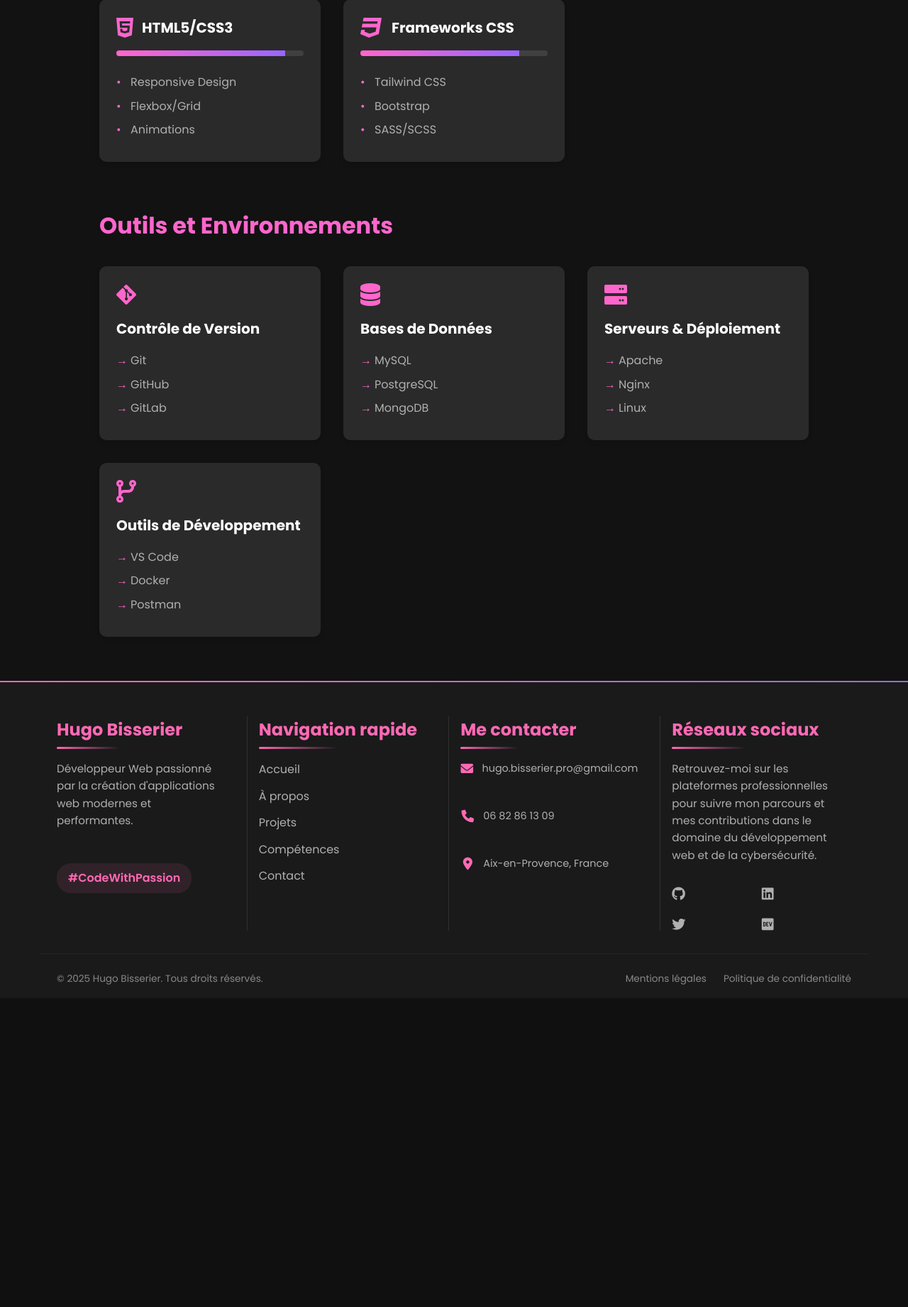
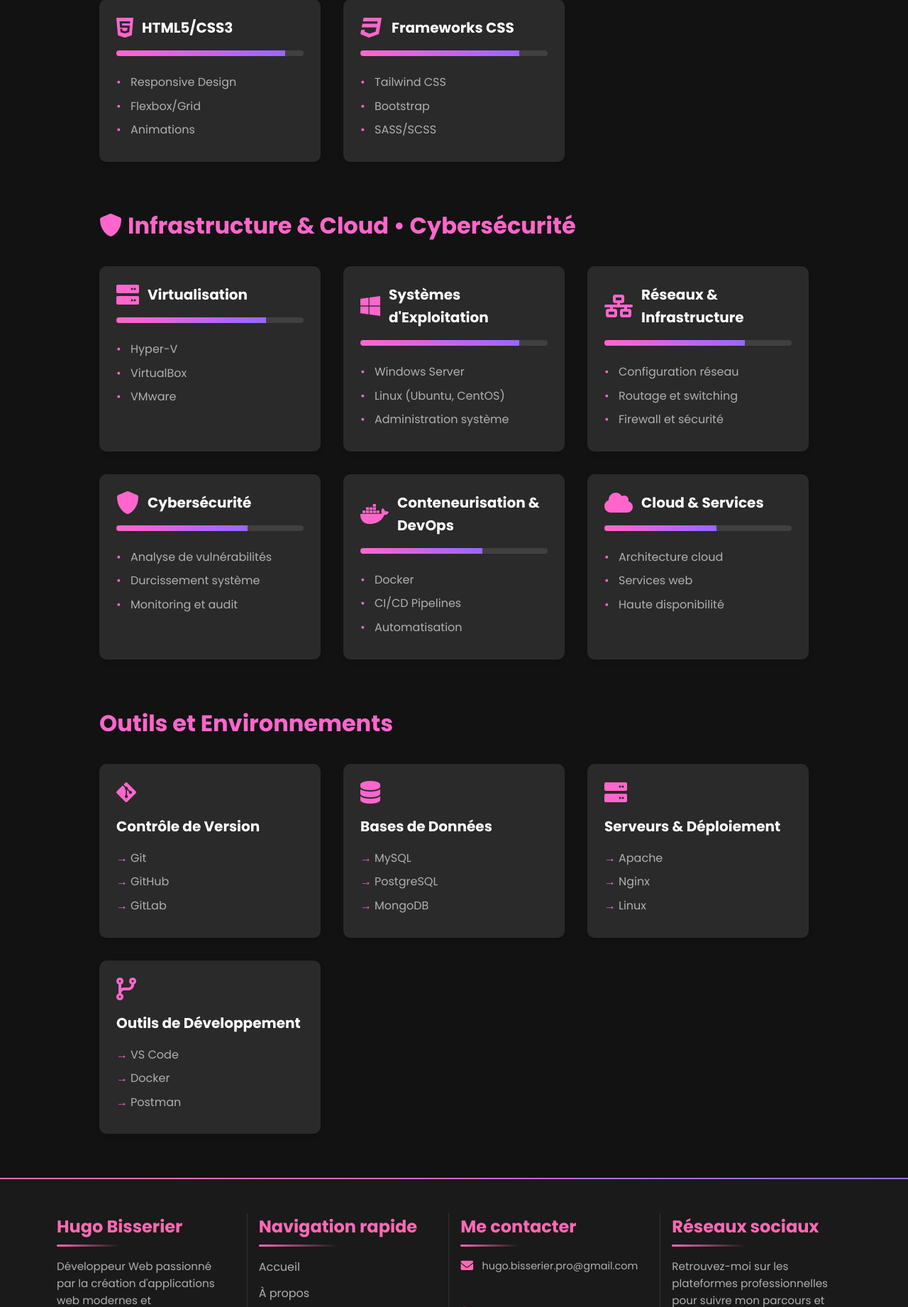
Before and after one commit to MentalOfCrow/dev-portfolio, a PHP site: page /skills in a window 1280 px wide. Shown: the part 1246-3087 px from the top of the page at 71% size. Before the commit the page ends 2633 px from the top, so only its background shows below. Run offline with PHP 8.4, Linux system fonts and the light colour scheme.

Commit message:
Update skills.php

```diff
--- a/views/pages/skills.php
+++ b/views/pages/skills.php
@@ -172,6 +172,102 @@ $current_page = "skills";
             </div>
         </section>
 
+        <!-- Infrastructure & Cloud • Cybersécurité -->
+        <section class="skill-section">
+            <h2 data-translate="skills_infra_title"><i class="fas fa-shield-alt"></i> Infrastructure & Cloud • Cybersécurité</h2>
+            <div class="skills-grid">
+                <div class="skill-card">
+                    <div class="skill-header">
+                        <i class="fas fa-server"></i>
+                        <h3>Virtualisation</h3>
+                    </div>
+                    <div class="skill-level" data-level="80">
+                        <div class="level-bar"></div>
+                    </div>
+                    <ul class="skill-details">
+                        <li data-translate="skills_virt_1">Hyper-V</li>
+                        <li data-translate="skills_virt_2">VirtualBox</li>
+                        <li data-translate="skills_virt_3">VMware</li>
+                    </ul>
+                </div>
+
+                <div class="skill-card">
+                    <div class="skill-header">
+                        <i class="fab fa-windows"></i>
+                        <h3>Systèmes d'Exploitation</h3>
+                    </div>
+                    <div class="skill-level" data-level="85">
+                        <div class="level-bar"></div>
+                    </div>
+                    <ul class="skill-details">
+                        <li data-translate="skills_os_1">Windows Server</li>
+                        <li data-translate="skills_os_2">Linux (Ubuntu, CentOS)</li>
+                        <li data-translate="skills_os_3">Administration système</li>
+                    </ul>
+                </div>
+
+                <div class="skill-card">
+                    <div class="skill-header">
+                        <i class="fas fa-network-wired"></i>
+                        <h3>Réseaux & Infrastructure</h3>
+                    </div>
+                    <div class="skill-level" data-level="75">
+                        <div class="level-bar"></div>
+                    </div>
+                    <ul class="skill-details">
+                        <li data-translate="skills_network_1">Configuration réseau</li>
+                        <li data-translate="skills_network_2">Routage et switching</li>
+                        <li data-translate="skills_network_3">Firewall et sécurité</li>
+                    </ul>
+                </div>
+
+                <div class="skill-card">
+                    <div class="skill-header">
+                        <i class="fas fa-shield-alt"></i>
+                        <h3>Cybersécurité</h3>
+                    </div>
+                    <div class="skill-level" data-level="70">
+                        <div class="level-bar"></div>
+                    </div>
+                    <ul class="skill-details">
+                        <li data-translate="skills_security_1">Analyse de vulnérabilités</li>
+                        <li data-translate="skills_security_2">Durcissement système</li>
+                        <li data-translate="skills_security_3">Monitoring et audit</li>
+                    </ul>
+                </div>
+
+                <div class="skill-card">
+                    <div class="skill-header">
+                        <i class="fab fa-docker"></i>
+                        <h3>Conteneurisation & DevOps</h3>
+                    </div>
+                    <div class="skill-level" data-level="65">
+                        <div class="level-bar"></div>
+                    </div>
+                    <ul class="skill-details">
+                        <li data-translate="skills_devops_1">Docker</li>
+                        <li data-translate="skills_devops_2">CI/CD Pipelines</li>
+                        <li data-translate="skills_devops_3">Automatisation</li>
+                    </ul>
+                </div>
+
+                <div class="skill-card">
+                    <div class="skill-header">
+                        <i class="fas fa-cloud"></i>
+                        <h3>Cloud & Services</h3>
+                    </div>
+                    <div class="skill-level" data-level="60">
+                        <div class="level-bar"></div>
+                    </div>
+                    <ul class="skill-details">
+                        <li data-translate="skills_cloud_1">Architecture cloud</li>
+                        <li data-translate="skills_cloud_2">Services web</li>
+                        <li data-translate="skills_cloud_3">Haute disponibilité</li>
+                    </ul>
+                </div>
+            </div>
+        </section>
+
         <!-- Outils et Environnements -->
         <section class="skill-section">
             <h2 data-translate="skills_tools_title"><i class="fas fa-tools"></i> Outils et Environnements</h2>
```
